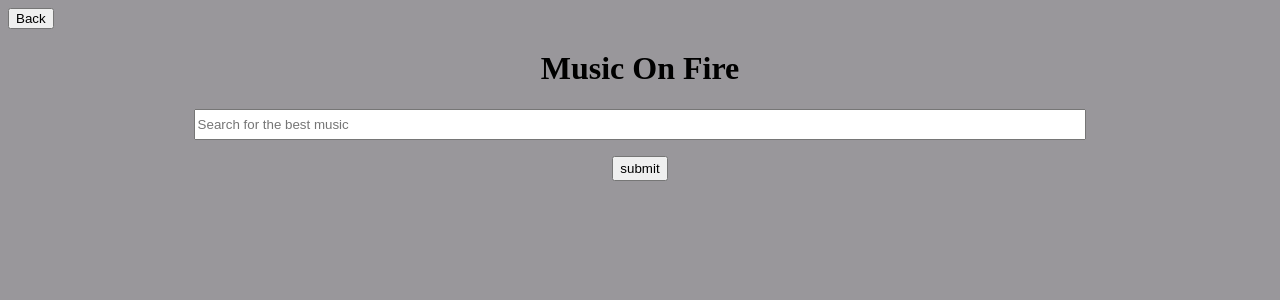
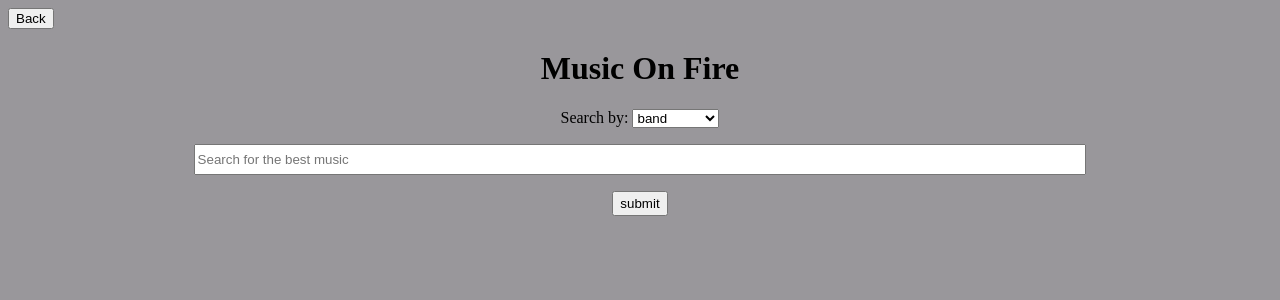
Before and after one commit to Sadurr/MusicOnFire2, a Flask app: page /login in a window 1280 px wide. Shown: the top 300 px of the page. Run offline with Flask 2, Linux system fonts and the light colour scheme; some libraries are stand-ins or nearby versions.

Commit message:
dropbox added

```diff
--- a/main.py
+++ b/main.py
@@ -6,19 +6,15 @@ app.secret_key = "secret"
 
 @app.route("/", methods=["POST", "GET"])
 def home():
-    if request.method == "POST":
-        inputType = request.form["band"]
-        session["inputType"] = inputType
 
     return render_template("index.html")
 
 @app.route("/login", methods=["POST", "GET"])
 def login():
-    if "inputType" in session:
-        inputType = session['inputType'] #not working
 
     if request.method == "POST":
-        inputForQuery = request.form["nm"]
+        inputForQuery = request.form["inputText"]
+        inputType = request.form["inputType"]
 
         my_hostname = "localhost"
         my_database = "postgres"
@@ -38,7 +34,14 @@ def login():
                 port = my_port)
 
             cursor = conn.cursor()
-            cursor.execute("SELECT * FROM albums WHERE band = '{}'" .format( inputForQuery))
+
+            if inputType == 'band':
+                cursor.execute("SELECT album FROM albums WHERE band = '{}'" .format(inputForQuery))
+            elif inputType == 'genre':
+                cursor.execute("SELECT album FROM albums WHERE genre = '{}'" .format(inputForQuery))
+            elif inputType == 'description':
+                cursor.execute("SELECT album FROM albums WHERE description = '{}'" .format(inputForQuery))
+
 
             resultQuery = cursor.fetchall()
             print( resultQuery)
@@ -65,5 +68,4 @@ def user():
         return f"<h1>{outputQuery}</h1>"
 
 if __name__ == "__main__":
-    app.secret_key = 'super secret key'
     app.run(debug=True)
--- a/templates/index.html
+++ b/templates/index.html
@@ -11,11 +11,8 @@
 
     <h1>Music On Fire</h1>
 
-    <h3>Search by:</h3>
-
       <form action="{{url_for('login')}}">
-        <input type="text" id="band" name="band" placeholder="band/genre/description">
-        <input type="submit">
+         <input type="submit">
       </form>
 
 </body>
--- a/templates/login.html
+++ b/templates/login.html
@@ -14,8 +14,16 @@
     <h1>Music On Fire</h1>
 
     <div class="inputOptions">
+
         <form action="#" method="post">
-            <p><input type="text" name="nm" placeholder="Search for the best music" id="inputText"/></p>
+            <label for="inputType">Search by:</label>
+            <select name="inputType" id="inputType" name="inputType">
+                <option value="band">band</option>
+                <option value="genre">genre</option>
+                <option value="description">description</option>
+             </select>
+
+            <p><input type="text" name="inputText" placeholder="Search for the best music" id="inputText"/></p>
             <p><input type="submit" value="submit" id="inputButton"/></p>
         </form>
     </div>
```
